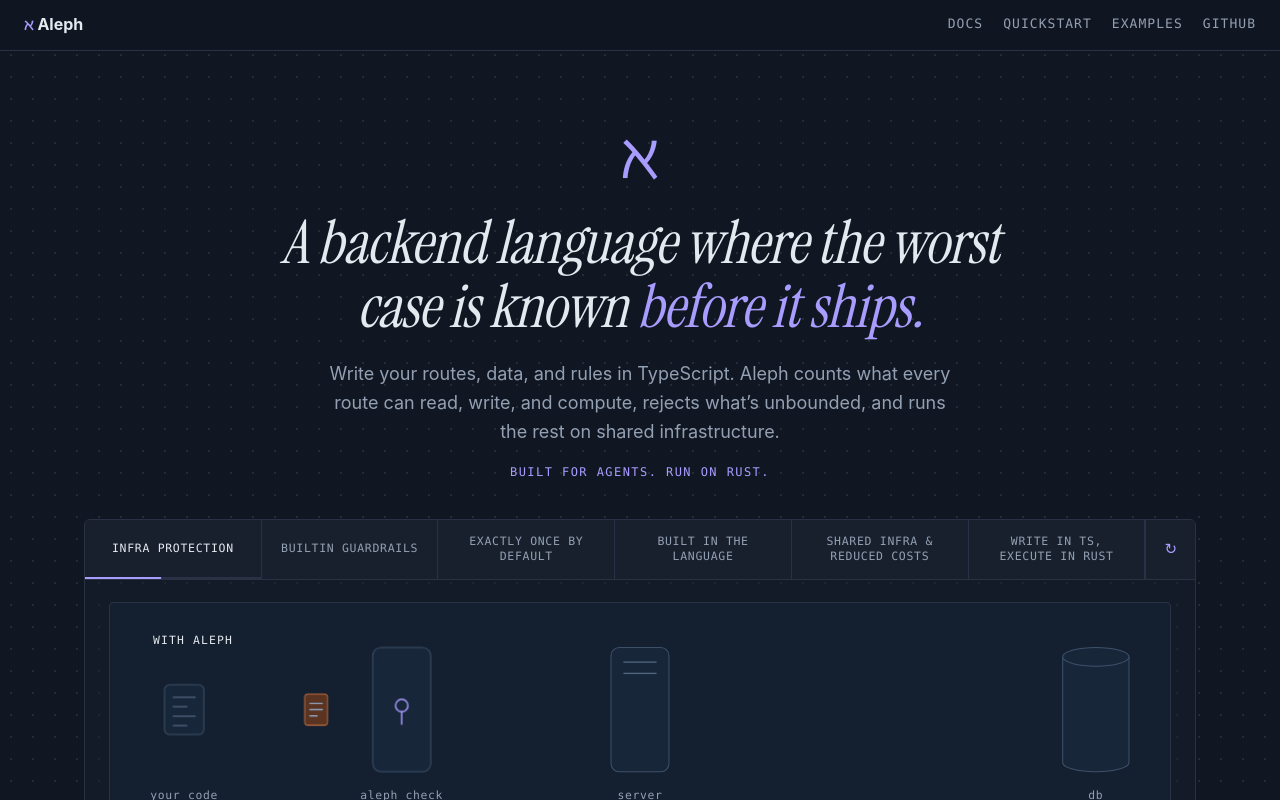
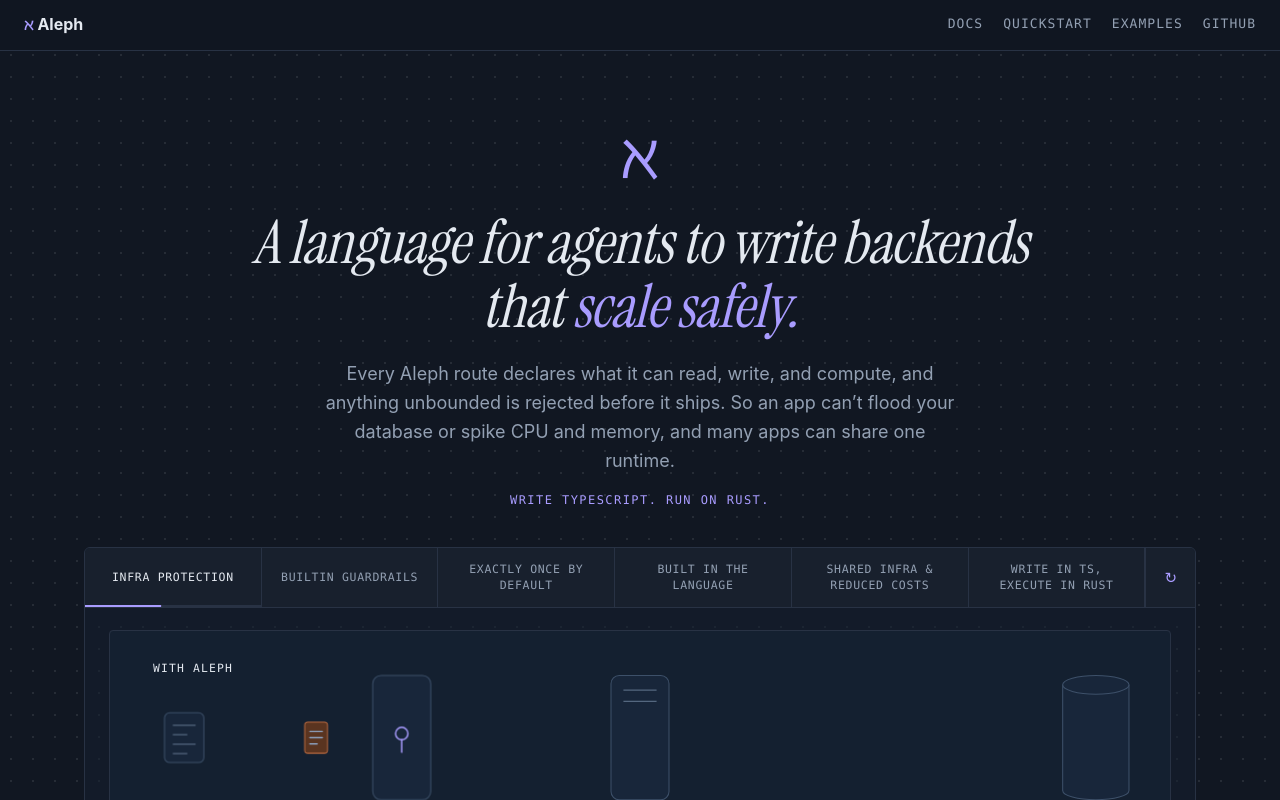
Before and after one commit to gubkin-labs/aleph, a Next.js app in the folder website/: page / in a window 1280 px wide. Shown: the top 800 px of the page. Built offline with nearby package versions, Linux system fonts and the light colour scheme.

Commit message:
New homepage hook and description
Co-Authored-By: Claude Sonnet 5.5 <noreply@anthropic.com>

```diff
--- a/website/app/layout.tsx
+++ b/website/app/layout.tsx
@@ -16,11 +16,11 @@ const serif = Instrument_Serif({
 export const metadata: Metadata = {
   metadataBase: new URL("https://aleph-lang.com"),
   title: {
-    default: "Aleph: a backend language where the worst case is known before it ships",
+    default: "Aleph: a language for agents to write backends that scale safely",
     template: "%s · Aleph",
   },
   description:
-    "Write your routes, data, and rules in TypeScript. Aleph counts what every route can read, write, and compute, rejects what's unbounded, and runs the rest on shared infrastructure.",
+    "Every Aleph route declares what it can read, write, and compute, and anything unbounded is rejected before it ships. So an app can't flood your database or spike CPU and memory, and many apps can share one runtime.",
 };
 
 export default function RootLayout({ children }: { children: ReactNode }) {
--- a/website/app/page.tsx
+++ b/website/app/page.tsx
@@ -43,14 +43,14 @@ export default function Home() {
           ℵ
         </div>
         <h1>
-          A backend language where the worst case is known <em>before it ships.</em>
+          A language for agents to write backends that <em>scale safely.</em>
         </h1>
         <p className="lead">
-          Write your routes, data, and rules in TypeScript. Aleph counts what every route can read,
-          write, and compute, rejects what&rsquo;s unbounded, and runs the rest on shared
-          infrastructure.
+          Every Aleph route declares what it can read, write, and compute, and anything unbounded is
+          rejected before it ships. So an app can&rsquo;t flood your database or spike CPU and
+          memory, and many apps can share one runtime.
         </p>
-        <p className="tagline">Built for agents. Run on Rust.</p>
+        <p className="tagline">Write TypeScript. Run on Rust.</p>
       </section>
 
       <section className="pg-wrap" aria-label="What Aleph rules out">
```
